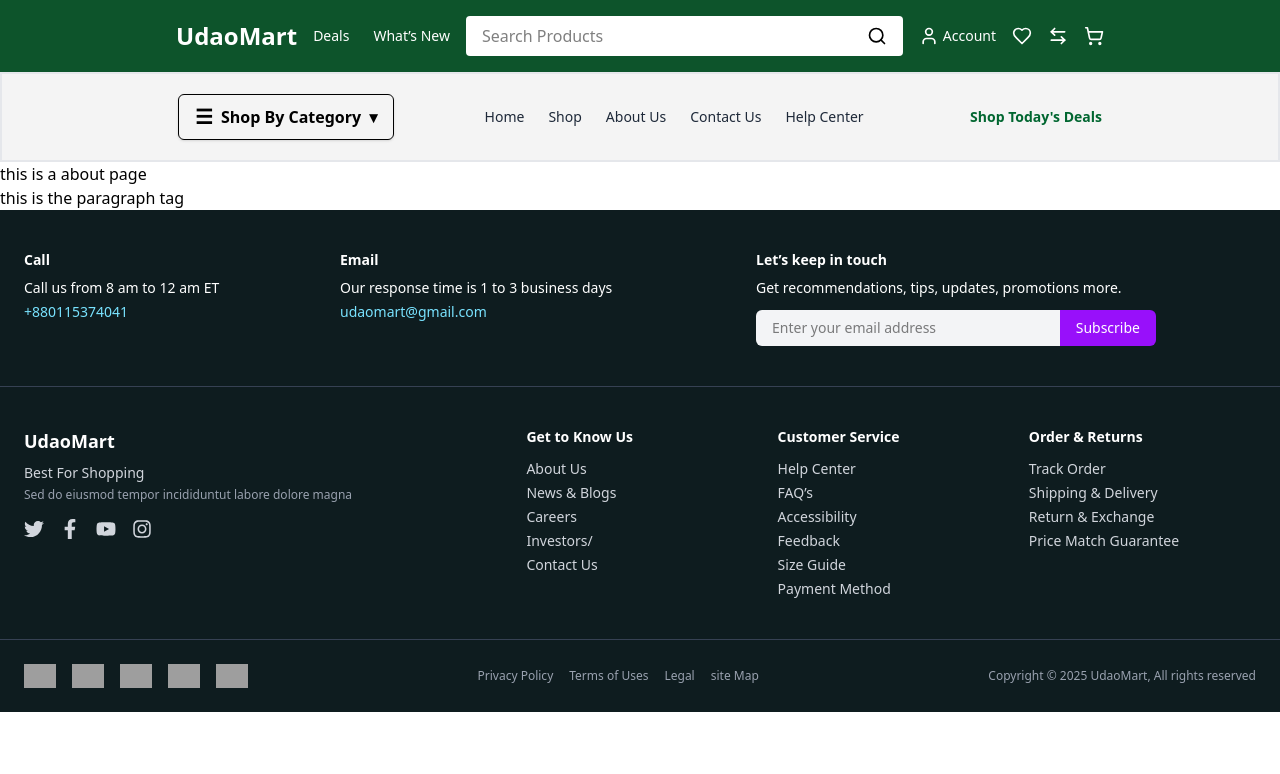
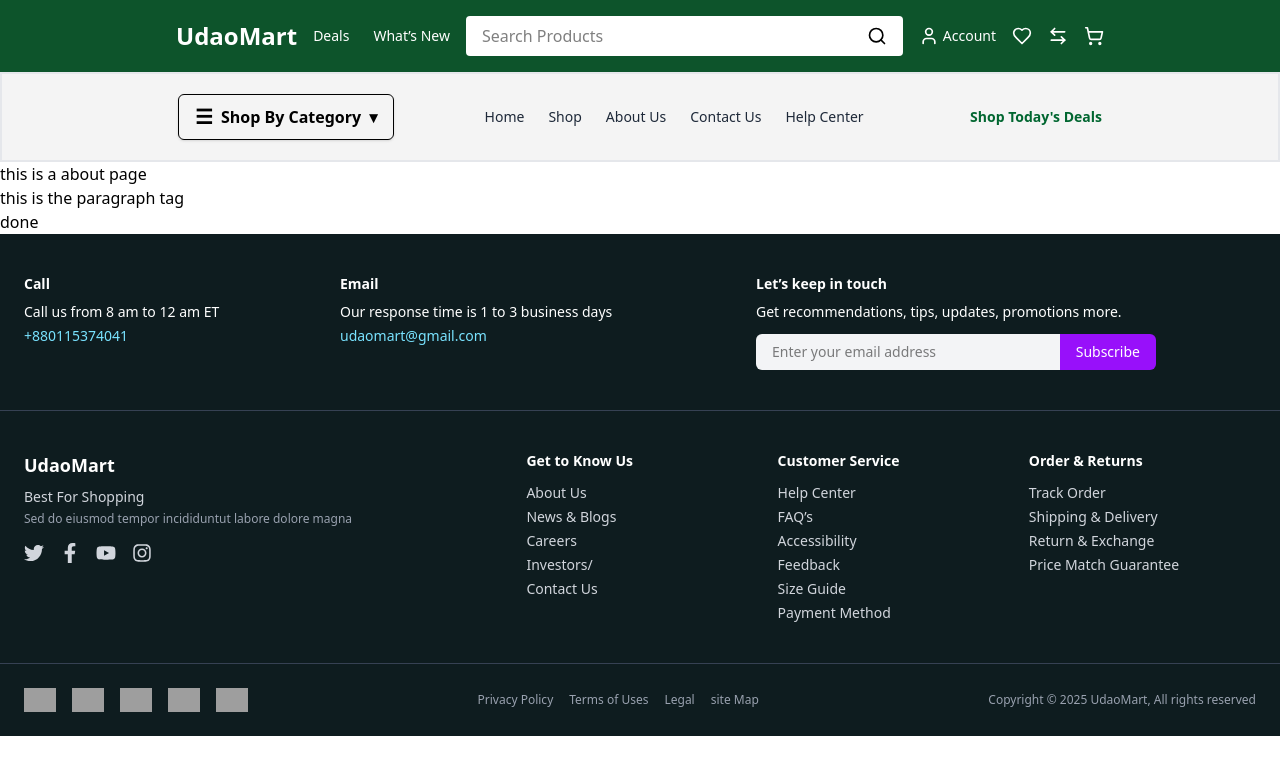
Before and after one commit to MShahdat/Multi-Vendor_Ecommerce_Website, a React (Vite) app: page /about-us in a window 1280 px wide. Shown: the top 774 px of the page. Built offline with nearby package versions, Linux system fonts and the light colour scheme; grey boxes are pictures that could not be loaded.

Commit message:
Update AboutUs.jsx

```diff
--- a/src/Pages/AboutUs.jsx
+++ b/src/Pages/AboutUs.jsx
@@ -10,6 +10,7 @@ const AboutUs = () => {
             <NavBar></NavBar>
             <h1>this is a about page</h1>
             <p>this is the paragraph tag</p>
+            <p>done</p>
             <Footer></Footer>
         </div>
     );
```
